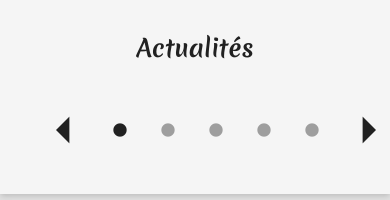
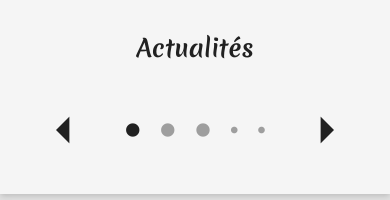
Before and after one commit to winktim/charmillot.cxologue.www, a Nuxt app: page / in a window 390 px wide. Shown: the part 7774-7974 px from the top of the page. Built offline with nearby package versions, Linux system fonts and the light colour scheme.

Commit message:
Made exterior actualite points smaller to fit 5

```diff
--- a/assets/utils.js
+++ b/assets/utils.js
@@ -15,3 +15,33 @@ export function debounce(fn) {
     })
   }
 }
+
+const MAX_SHOWN_ACTUALITE_DOTS = 3
+const MAX_SHOWN_ACTUALITE_DOTS_EACH_SIDE = 1
+
+/**
+ * Should the given Actualite index be displayed in full size
+ * @param {number} i index to check for full size
+ * @param {number} current currently selected index
+ * @returns {boolean} true if `i` should be displayed full size
+ */
+export function shouldBeFullSize(i, current, total) {
+  if (total <= MAX_SHOWN_ACTUALITE_DOTS) {
+    return true
+  }
+
+  if (current === 0 && i < MAX_SHOWN_ACTUALITE_DOTS) {
+    return true
+  }
+  const last = total - 1
+
+  if (current === last && i > last - MAX_SHOWN_ACTUALITE_DOTS) {
+    return true
+  }
+
+  if (i > current) {
+    return i - current <= MAX_SHOWN_ACTUALITE_DOTS_EACH_SIDE
+  }
+
+  return current - i <= MAX_SHOWN_ACTUALITE_DOTS_EACH_SIDE
+}
--- a/sections/section-actualites.vue
+++ b/sections/section-actualites.vue
@@ -22,7 +22,7 @@
         >
           arrow_left
         </button>
-        <div class="flex">
+        <div class="flex items-center">
           <a
             :aria-label="`Accéder à l'actualité ${i}`"
             :title="`Accéder à l'actualité ${i}`"
@@ -30,8 +30,10 @@
             :key="i"
             :href="`#actualite-${i}`"
             @click="$event.preventDefault() || goTo(i)"
-            :class="`material-icons p-4 ${
+            :class="`material-icons py-4 px-2-5 sm:px-4 ${
               current === i ? 'text-gray-900' : 'text-gray-500'
+            } ${
+              shouldBeFullSize(i) ? '' : 'text-2xs px-1 sm:text-base sm:px-4'
             }`"
             >lens</a
           >
@@ -62,7 +64,7 @@
   </div>
 </template>
 <script>
-import { debounce } from '../assets/utils'
+import { shouldBeFullSize } from '../assets/utils'
 import AppSection from '../components/app-section'
 import ActualiteLancementDuSiteWeb from '../actualites/actualite-lancement-du-site-web'
 import ActualiteCitation from '../actualites/actualite-citation'
@@ -166,6 +168,9 @@ export default {
       })
       this.setToHash()
     },
+    shouldBeFullSize(i) {
+      return shouldBeFullSize(i - 1, this.current - 1, this.numActualites)
+    },
   },
   computed: {
     section() {
--- a/tailwind.config.js
+++ b/tailwind.config.js
@@ -85,6 +85,7 @@ module.exports = {
         '1/5': '20%',
         '1/4': '25%',
         '1/3': '33%',
+        '2-5': '0.6rem',
       },
       width: {
         100: '25rem',
@@ -136,6 +137,9 @@ module.exports = {
       boxShadow: {
         'lg-top':
           '0 -10px 15px -3px rgba(0, 0, 0, 0.1), 0 -4px 6px -2px rgba(0, 0, 0, 0.05)',
+      },
+      fontSize: {
+        '2xs': ['0.5rem', { lineHeight: '1' }],
       },
     },
   },
```
